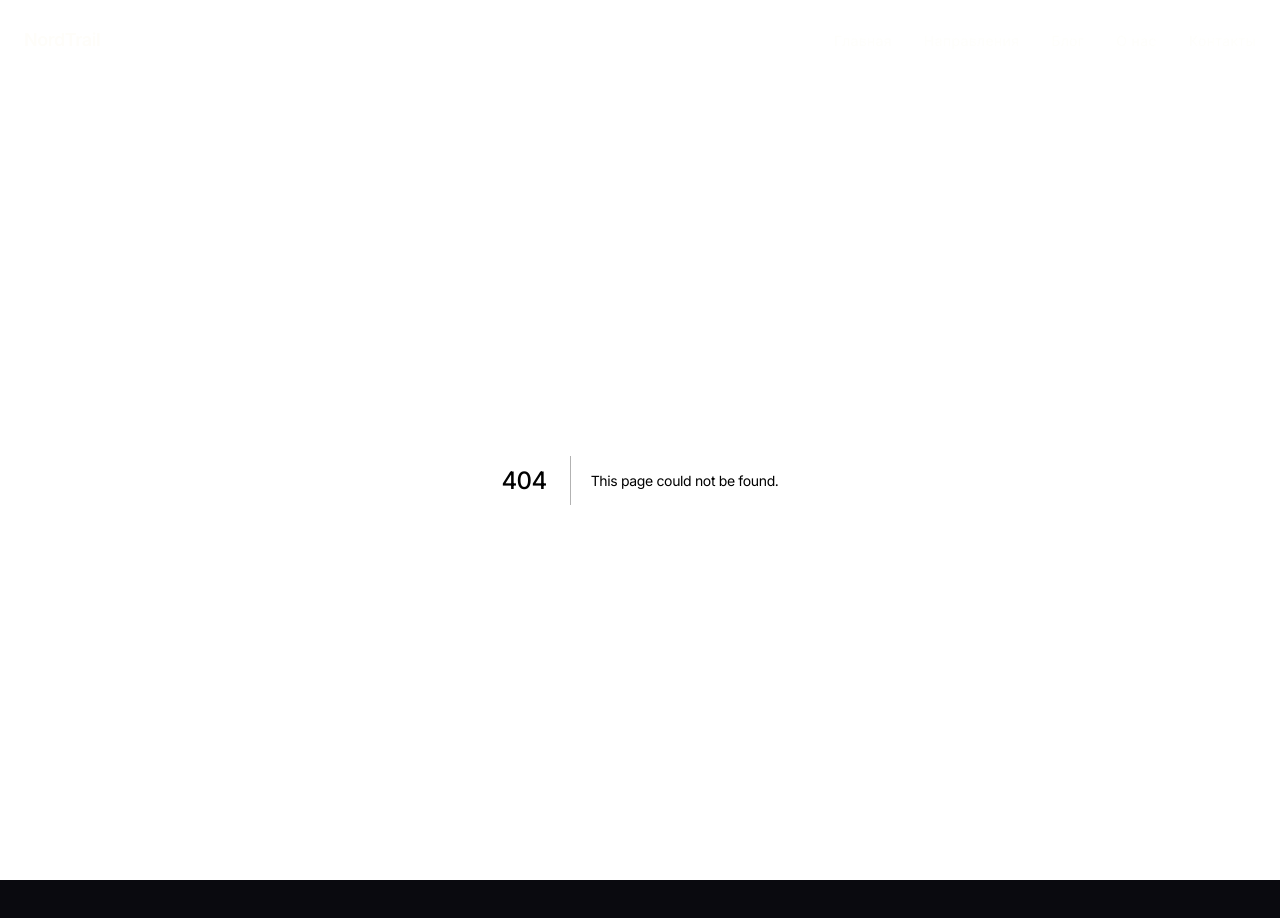
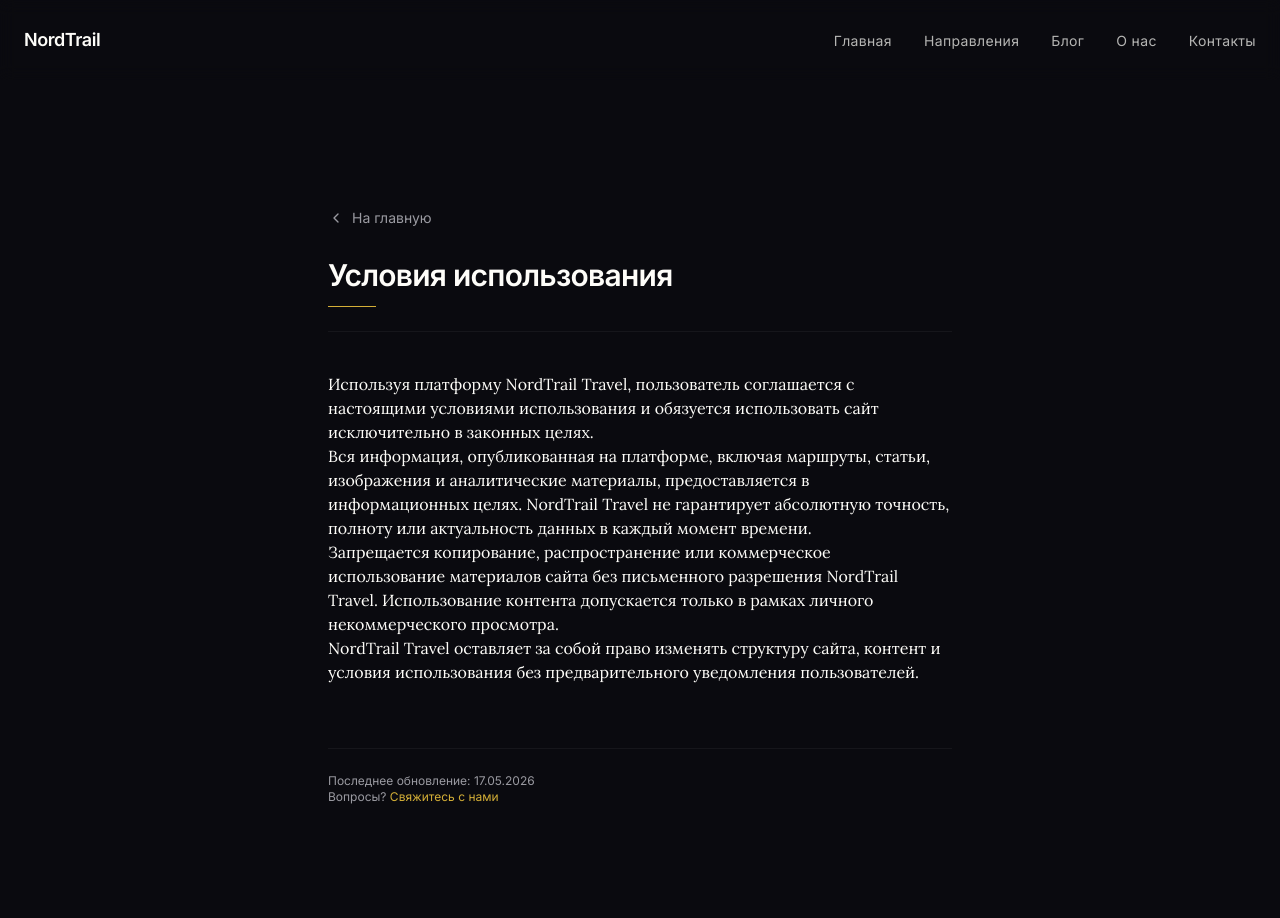
Before and after one commit to melkorp/NordTrail-Travel, a Next.js app: page /terms in a window 1280 px wide. Before the commit this address had no page. Shown: the top 918 px of the page. Before the commit the page ends 880 px from the top, so only its background shows below. Built offline with nearby package versions, Linux system fonts and the light colour scheme.

Commit message:
Страницы доверия: privacy-policy, terms, cookies

```diff
--- /dev/null
+++ b/src/app/cookies/page.tsx
@@ -0,0 +1,30 @@
+// src/app/cookies/page.tsx
+import LegalPage from "../../components/legal-page";
+
+export default function CookiesPage() {
+  return (
+    <LegalPage title="Политика использования cookie">
+      <p>
+        NordTrail Travel использует cookie-файлы для корректной работы
+        платформы, анализа посещаемости и улучшения пользовательского опыта.
+        Cookie позволяют сохранять технические настройки и обеспечивать
+        стабильную работу отдельных функций сайта.
+      </p>
+      <p>
+        При посещении платформы могут использоваться базовые технические cookie,
+        аналитические инструменты и анонимная статистика взаимодействия со
+        страницами. Мы не используем cookie для продажи персональных данных
+        третьим лицам.
+      </p>
+      <p>
+        Пользователь может ограничить или отключить cookie через настройки
+        браузера. При этом некоторые функции сайта могут работать некорректно
+        или быть недоступны.
+      </p>
+      <p>
+        Продолжая использовать платформу NordTrail Travel, пользователь
+        соглашается с использованием cookie в соответствии с данной политикой.
+      </p>
+    </LegalPage>
+  );
+}
--- /dev/null
+++ b/src/app/privacy-policy/page.tsx
@@ -0,0 +1,29 @@
+import LegalPage from "../../components/legal-page";
+
+export default function PrivacyPolicyPage() {
+  return (
+    <LegalPage title="Политика конфиденциальности">
+      <p>
+        NordTrail Travel уважает право пользователей на конфиденциальность и
+        обеспечивает защиту персональных данных при использовании платформы. Мы
+        собираем только ту информацию, которая необходима для работы сайта,
+        обработки запросов и улучшения пользовательского опыта.
+      </p>
+      <p>
+        При использовании сайта могут обрабатываться технические данные:
+        IP-адрес, тип устройства, браузер, язык системы и страницы посещения.
+        Эти данные используются исключительно для аналитики, безопасности и
+        стабильной работы платформы.
+      </p>
+      <p>
+        Контактная информация, отправленная через email или другие каналы связи,
+        используется только для коммуникации с пользователем и не передаётся
+        третьим лицам без необходимости, предусмотренной законодательством.
+      </p>
+      <p>
+        NordTrail Travel может обновлять настоящую политику без предварительного
+        уведомления. Актуальная версия всегда публикуется на данной странице.
+      </p>
+    </LegalPage>
+  );
+}
--- /dev/null
+++ b/src/app/terms/page.tsx
@@ -0,0 +1,31 @@
+// src/app/terms/page.tsx
+import LegalPage from "../../components/legal-page";
+
+export default function TermsPage() {
+  return (
+    <LegalPage title="Условия использования">
+      <p>
+        Используя платформу NordTrail Travel, пользователь соглашается с
+        настоящими условиями использования и обязуется использовать сайт
+        исключительно в законных целях.
+      </p>
+      <p>
+        Вся информация, опубликованная на платформе, включая маршруты, статьи,
+        изображения и аналитические материалы, предоставляется в информационных
+        целях. NordTrail Travel не гарантирует абсолютную точность, полноту или
+        актуальность данных в каждый момент времени.
+      </p>
+      <p>
+        Запрещается копирование, распространение или коммерческое использование
+        материалов сайта без письменного разрешения NordTrail Travel.
+        Использование контента допускается только в рамках личного
+        некоммерческого просмотра.
+      </p>
+      <p>
+        NordTrail Travel оставляет за собой право изменять структуру сайта,
+        контент и условия использования без предварительного уведомления
+        пользователей.
+      </p>
+    </LegalPage>
+  );
+}
--- /dev/null
+++ b/src/components/legal-page.tsx
@@ -0,0 +1,57 @@
+// src/components/legal-page.tsx
+import Link from "next/link";
+import { ChevronLeft } from "lucide-react";
+
+interface LegalPageProps {
+  title: string;
+  children: React.ReactNode;
+}
+
+export default function LegalPage({ title, children }: LegalPageProps) {
+  return (
+    <article className="min-h-screen bg-bg text-text font-body antialiased selection:bg-accent-bright selection:text-bg">
+      {/* Центрированный узкий контейнер для комфортного чтения юридических текстов */}
+      <div className="max-w-2xl mx-auto px-6 py-24 md:py-32">
+        {/* Кнопка «Назад» — минималистичная, без лишних эффектов */}
+        <Link
+          href="/"
+          className="inline-flex items-center gap-2 text-sm font-heading text-text-muted hover:text-accent-bright transition-colors duration-300 mb-8 group"
+        >
+          <ChevronLeft
+            size={16}
+            className="group-hover:-translate-x-0.5 transition-transform duration-300"
+          />
+          На главную
+        </Link>
+
+        {/* Заголовок с золотым акцентом: подчёркивание вместо градиента для строгости */}
+        <header className="mb-10 pb-6 border-b border-white/5">
+          <h1 className="text-2xl md:text-3xl font-heading font-semibold text-text tracking-tight">
+            {title}
+          </h1>
+          <div className="w-12 h-px bg-accent-bright mt-4" />
+        </header>
+
+        {/* Контент: юридический текст с правильной типографикой */}
+        <div className="prose prose-invert prose-headings:font-heading prose-headings:text-text prose-headings:tracking-tight prose-p:text-text-muted prose-p:leading-relaxed prose-a:text-accent-bright prose-a:no-underline hover:prose-a:underline prose-strong:text-text prose-ul:text-text-muted prose-li:leading-relaxed max-w-none">
+          {children}
+        </div>
+
+        {/* Футер страницы: дата обновления и контакт для вопросов */}
+        <footer className="mt-16 pt-6 border-t border-white/5 text-xs font-heading text-text-muted">
+          <p>
+            Последнее обновление: {new Date().toLocaleDateString("ru-RU")}
+            <br />
+            Вопросы?{" "}
+            <Link
+              href="/contact"
+              className="text-accent-bright hover:underline"
+            >
+              Свяжитесь с нами
+            </Link>
+          </p>
+        </footer>
+      </div>
+    </article>
+  );
+}
```
